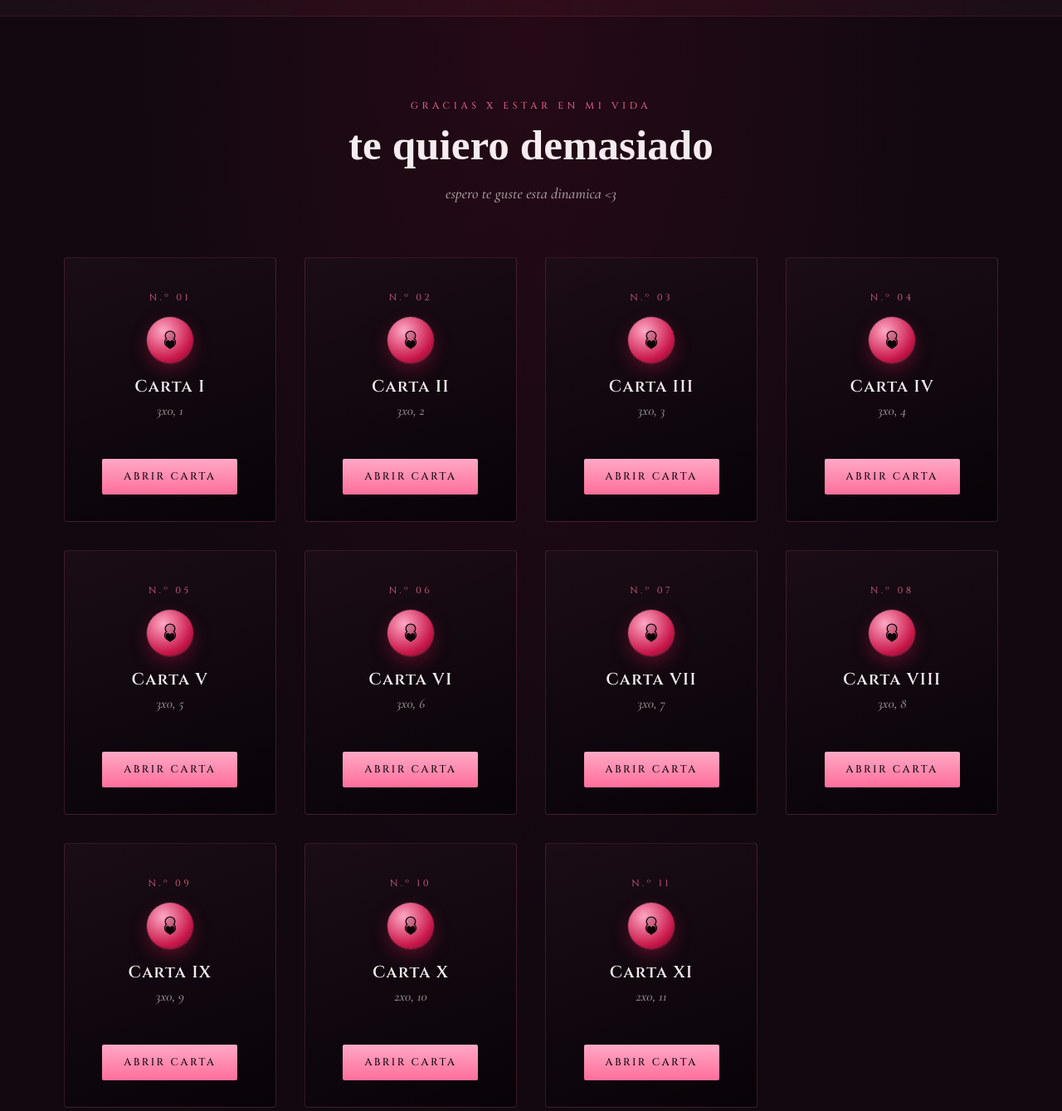
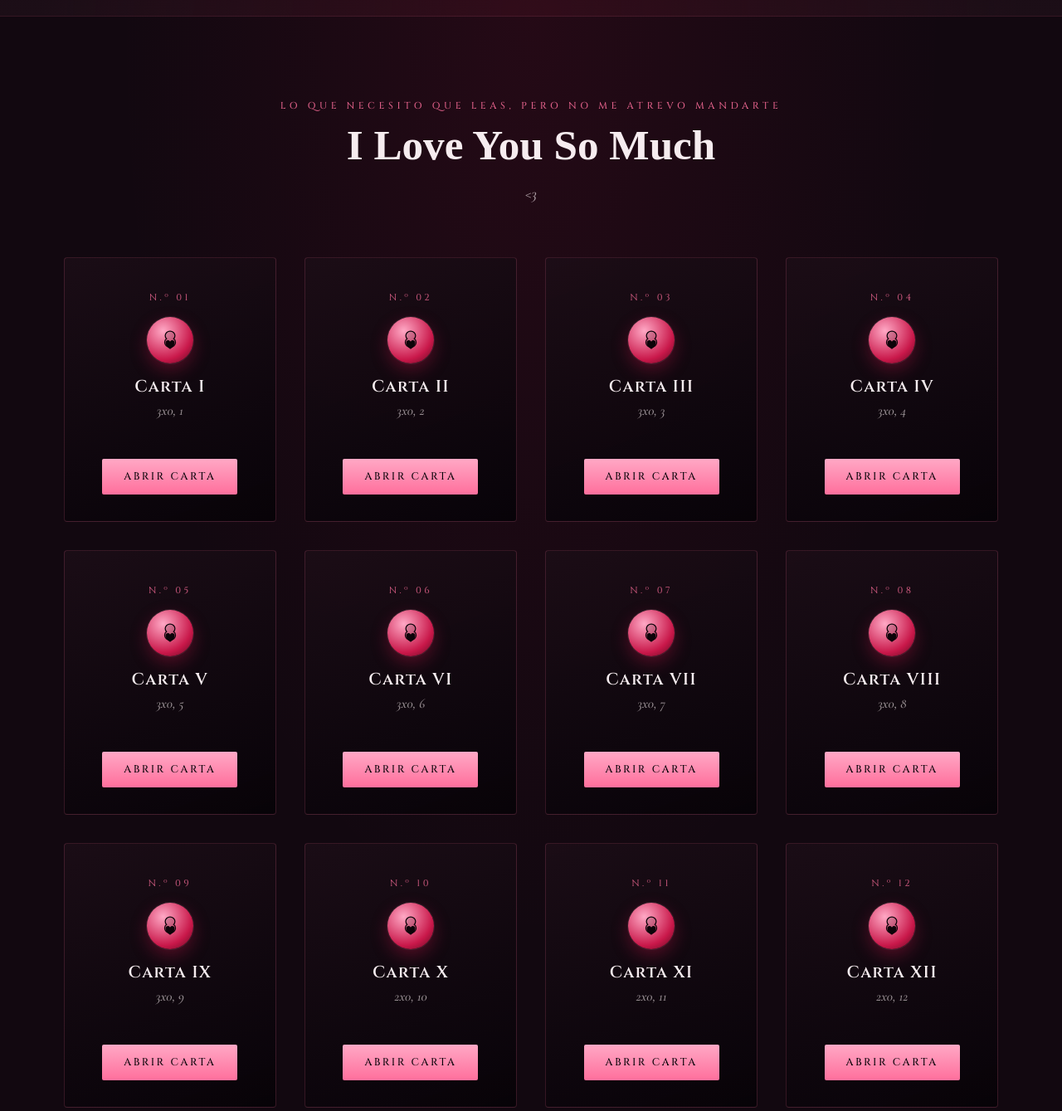
Before and after one commit to antonellaramoscbtis144-web/cards, a plain HTML site: page index.html in a window 1280 px wide. Shown: the part 780-2119 px from the top of the page at 83% size. Drawn offline with nearby package versions, Linux system fonts and the light colour scheme; a web font is replaced by a local one.

Commit message:
Update subtitles and section content in index.html

```diff
--- a/index.html
+++ b/index.html
@@ -512,7 +512,7 @@
 
   <div class="hero-content">
     <h1 class="title">Cesar</h1>
-    <div class="subtitle">lo que siento, escrito.</div>
+    <div class="subtitle"> </div>
   </div>
 
   <div class="scroll-hint">es el duko you knoww</div>
@@ -520,9 +520,9 @@
 
 <section class="cards-section">
   <div class="section-head">
-    <div class="section-eyebrow">gracias x estar en mi vida</div>
-    <h2>te quiero demasiado</h2>
-    <p>espero te guste esta dinamica <3</p>
+    <div class="section-eyebrow">Lo que necesito que leas, pero no me atrevo mandarte</div>
+    <h2>I Love You So Much</h2>
+    <p><3</p>
   </div>
 
   <div class="cards-grid" id="cardsGrid"></div>
@@ -619,6 +619,12 @@ const cartasConfig = [
     password: "0011",
     link: "pieza.html"
    },
+  {
+    titulo: "Carta XII",
+    descripcion: "2x0, 12",
+    password: "0012",
+    link: "why.html"
+   },
 ];
 
 /* ---------- Construcción de las cards ---------- */
```
